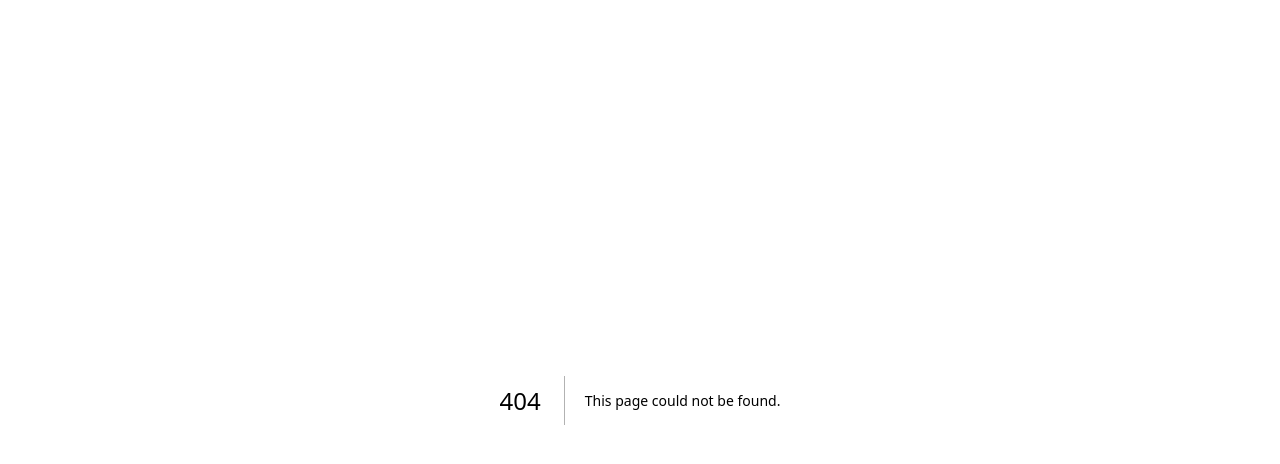
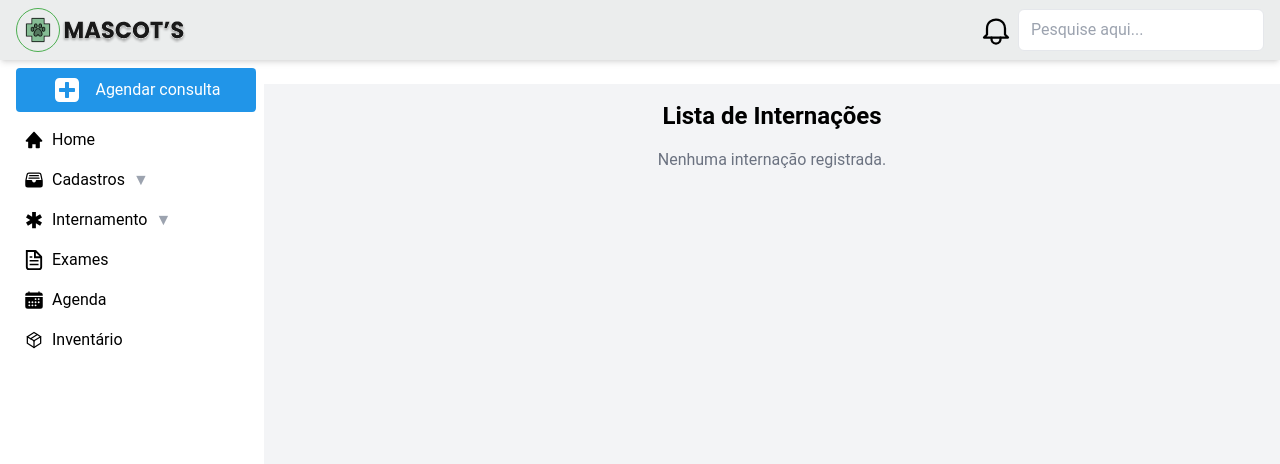
Before and after one commit to softexrecifepe/PI-MASCOTS-TURMA-07-EQUIPE-03, a Next.js app: page /management/hospitalizationsList in a window 1280 px wide. Before the commit this address had no page. Shown: the top 464 px of the page. Built offline with nearby package versions, Linux system fonts and the light colour scheme.

Commit message:
feat: Renderiza lista de animais internados

```diff
--- a/src/app/management/internamento/page.tsx
+++ b/src/app/management/hospitalizationsForm/hospitalForm.tsx
@@ -1,9 +1,8 @@
-// src/pages/registerHospitalization.tsx
 "use client";
 import { useEffect, useState } from "react";
 // import { useRouter } from "next/router";
 
-interface HospitalizationData {
+export interface HospitalizationData {
   cage_number: string;
   reason: string;
   entry_date: string;
@@ -19,6 +18,15 @@ interface HospitalizationData {
   consultation_id: number;
   veterinarian_CPF: string;
 }
+
+export const getHospitalizations = (): HospitalizationData[] => {
+  if (typeof window === "undefined") {
+    return []; // Garante que não tente acessar localStorage no servidor
+  }
+
+  const savedHospitalizations = localStorage.getItem("hospitalizations");
+  return savedHospitalizations ? JSON.parse(savedHospitalizations) : [];
+};
 
 const RegisterHospitalization = () => {
   const [hospitalizations, setHospitalizations] = useState<HospitalizationData[]>([]);
@@ -39,6 +47,12 @@ const RegisterHospitalization = () => {
     consultation_id: 1,
     veterinarian_CPF: "98765432100",
   });
+
+  // Busca os dados das internações do localStorage
+  useEffect(() => {
+    const savedHospitalizations = getHospitalizations();
+    setHospitalizations(savedHospitalizations);
+  }, []);
 
   // Carregar internações do localStorage na primeira renderização
   useEffect(() => {
--- /dev/null
+++ b/src/app/management/hospitalizationsForm/page.tsx
@@ -0,0 +1,9 @@
+import RegisterHospitalization from "./hospitalForm";
+
+const CadastrarPet = () => (
+  <div className="pt-6">
+    <RegisterHospitalization />
+  </div>
+);
+
+export default CadastrarPet;
--- /dev/null
+++ b/src/app/management/hospitalizationsList/hospitalList.tsx
@@ -0,0 +1,46 @@
+"use client";
+import { useEffect, useState } from "react";
+import { getHospitalizations, HospitalizationData } from "../hospitalizationsForm/hospitalForm";
+
+const HospitalizationList = () => {
+  // const hospitalizations: HospitalizationData[] = getHospitalizations();
+  const [hospitalizations, setHospitalizations] = useState<HospitalizationData[]>([]);
+
+  // Carregar internações do localStorage no cliente
+  useEffect(() => {
+    const savedHospitalizations = getHospitalizations();
+    setHospitalizations(savedHospitalizations);
+  }, []);
+
+  return (
+    <div className="flex flex-col items-center min-h-screen bg-gray-100 p-4">
+      <h1 className="text-2xl font-bold mb-4">Lista de Internações</h1>
+      {hospitalizations.length === 0 ? (
+        <p className="text-gray-500">Nenhuma internação registrada.</p>
+      ) : (
+        <table className="table-auto border-collapse border border-gray-300">
+          <thead>
+            <tr className="bg-gray-200">
+              <th className="border border-gray-300 px-4 py-2">#</th>
+              <th className="border border-gray-300 px-4 py-2">Data de Entrada</th>
+              <th className="border border-gray-300 px-4 py-2">Razão</th>
+              <th className="border border-gray-300 px-4 py-2">Veterinário</th>
+            </tr>
+          </thead>
+          <tbody>
+            {hospitalizations.map((item, index) => (
+              <tr key={index}>
+                <td className="border border-gray-300 px-4 py-2">{index + 1}</td>
+                <td className="border border-gray-300 px-4 py-2">{item.entry_date}</td>
+                <td className="border border-gray-300 px-4 py-2">{item.reason}</td>
+                <td className="border border-gray-300 px-4 py-2">{item.veterinarian_CPF}</td>
+              </tr>
+            ))}
+          </tbody>
+        </table>
+      )}
+    </div>
+  );
+};
+
+export default HospitalizationList;
--- /dev/null
+++ b/src/app/management/hospitalizationsList/page.tsx
@@ -0,0 +1,9 @@
+import HospitalizationList from "./hospitalList";
+
+const CadastrarPet = () => (
+  <div className="pt-6">
+    <HospitalizationList />
+  </div>
+);
+
+export default CadastrarPet;
--- a/src/app/management/layout.tsx
+++ b/src/app/management/layout.tsx
@@ -26,7 +26,7 @@ const ManagementLayout: React.FC<ManagementLayoutProps> = ({ children }) => {
       name: "Internamento",
       href: "#",
       sublinks: [
-        { name: "Internar novo animal", href: "/management/internamento" },
+        { name: "Internar novo animal", href: "/management/hospitalizationsForm" },
         { name: "Novo tratamento", href: "/management/#" },
         { name: "Iniciar novo monitoramento", href: "/management/#" },
       ],
--- a/src/app/management/page.tsx
+++ b/src/app/management/page.tsx
@@ -15,7 +15,7 @@ export const Management: React.FC = () => {
     },
     {
       name: "Animais internados",
-      href: "#",
+      href: "/management/hospitalizationsList",
       bgColor: "bg-red-600",
       textColor: "text-white",
     },
```
Also changed, not shown: 1 other file (tests, documents, lock files or other folders).
